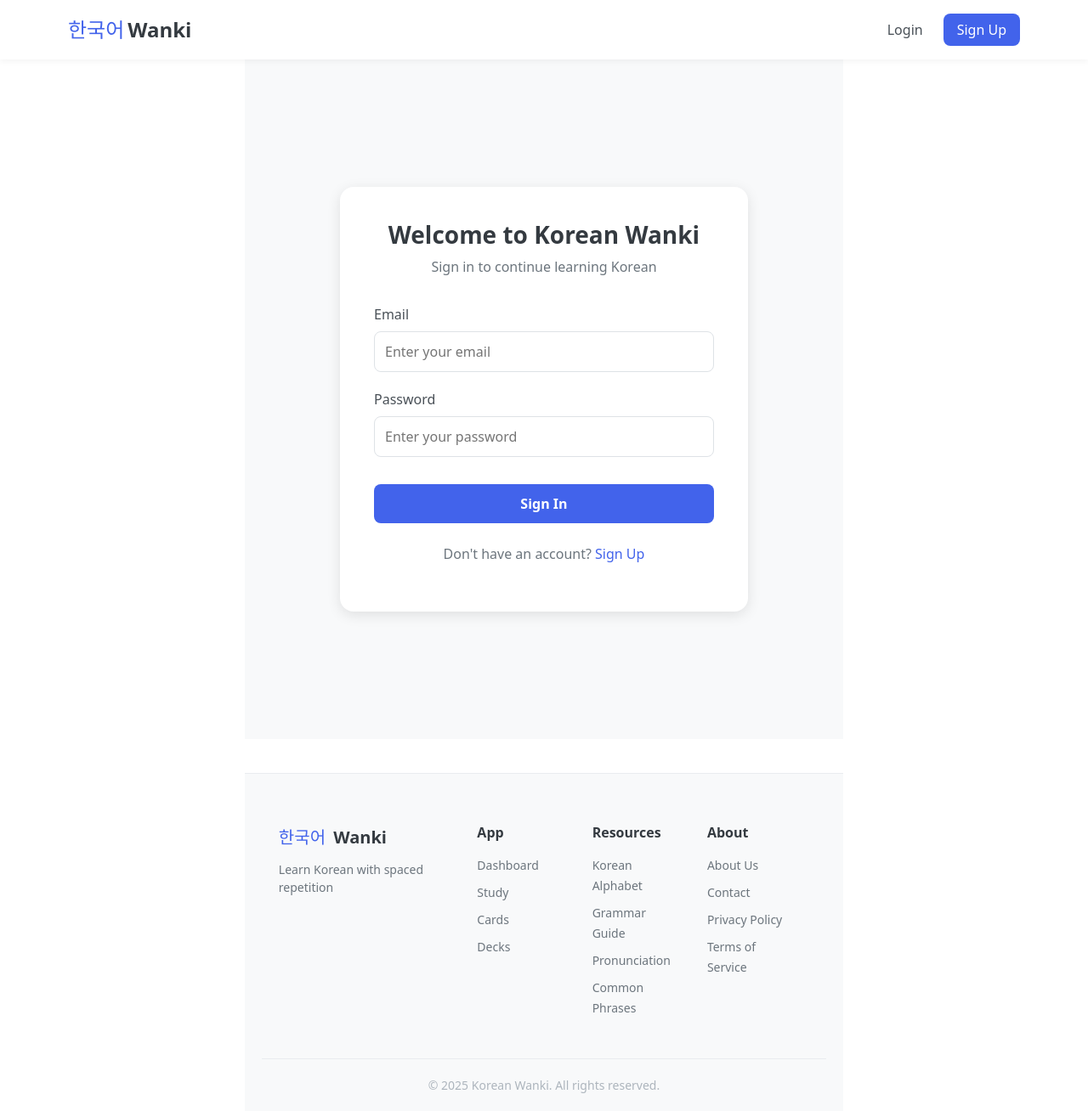
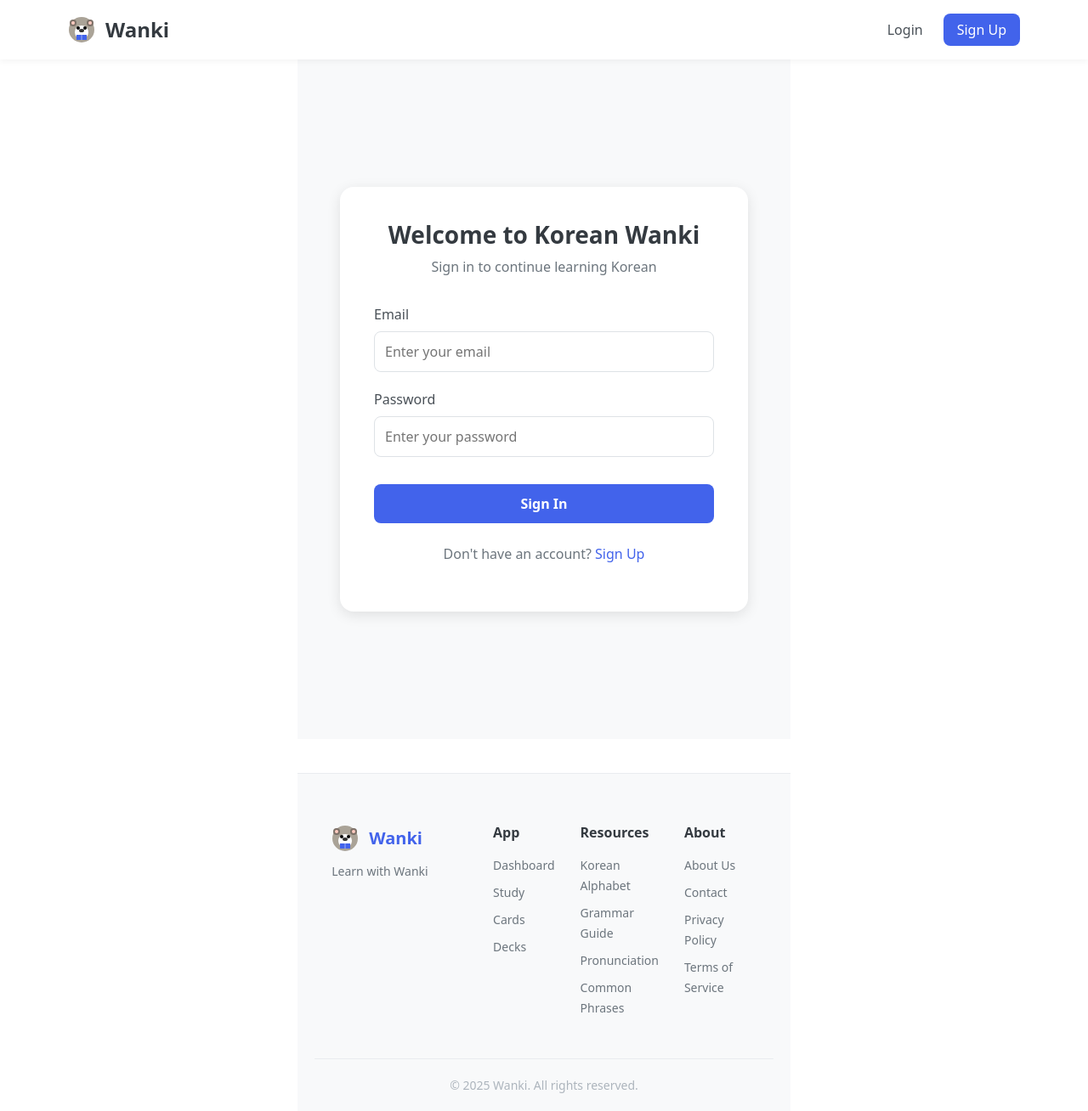
Before and after one commit to poliwoongbjj/korean-srs-app, a React (Vite) app in the folder client/: page /login in a window 1280 px wide. Shown: the whole page at 85% size. Built offline with nearby package versions, Linux system fonts and the light colour scheme.

Commit message:
Modify Header and Footer to show logo with app name

```diff
--- a/client/src/components/common/Footer.css
+++ b/client/src/components/common/Footer.css
@@ -18,11 +18,23 @@
 }
 
 .footer-logo a {
-  display: inline-block;
+  display: flex;
+  align-items: center;
   text-decoration: none;
   font-size: 20px;
   font-weight: 700;
   margin-bottom: 12px;
+}
+
+.footer-logo .logo-image {
+  margin-right: 8px;
+  display: flex;
+  align-items: center;
+}
+
+.footer-logo .logo-app {
+  color: #4263eb;
+  font-weight: 700;
 }
 
 .logo-text {
--- a/client/src/components/common/Footer.jsx
+++ b/client/src/components/common/Footer.jsx
@@ -1,4 +1,4 @@
-// components/common/Footer.jsx - Footer component
+// components/common/Footer.jsx - Updated with logo and original links
 
 import React from "react";
 import { Link } from "react-router-dom";
@@ -13,10 +13,50 @@ const Footer = () => {
         <div className="footer-content">
           <div className="footer-logo">
             <Link to="/">
-              <span className="logo-text">한국어</span>{" "}
+              <div className="logo-image">
+                <svg
+                  width="32"
+                  height="32"
+                  viewBox="0 0 32 32"
+                  fill="none"
+                  xmlns="http://www.w3.org/2000/svg"
+                >
+                  {/* Koala face */}
+                  <circle cx="16" cy="16" r="15" fill="#AAA397" />
+
+                  {/* Ears */}
+                  <circle cx="6" cy="8" r="4" fill="#7D7168" />
+                  <circle cx="26" cy="8" r="4" fill="#7D7168" />
+
+                  {/* Inner ears */}
+                  <circle cx="6" cy="8" r="2" fill="#FFCBC0" />
+                  <circle cx="26" cy="8" r="2" fill="#FFCBC0" />
+
+                  {/* Face markings */}
+                  <circle cx="16" cy="19" r="8" fill="#FFFFFF" />
+
+                  {/* Eyes */}
+                  <circle cx="12" cy="14" r="2" fill="#000000" />
+                  <circle cx="20" cy="14" r="2" fill="#000000" />
+
+                  {/* Nose */}
+                  <ellipse cx="16" cy="17" rx="3" ry="2" fill="#333333" />
+
+                  {/* Book */}
+                  <rect x="10" y="22" width="12" height="6" fill="#4263EB" />
+                  <line
+                    x1="16"
+                    y1="22"
+                    x2="16"
+                    y2="28"
+                    stroke="#FFFFFF"
+                    strokeWidth="0.5"
+                  />
+                </svg>
+              </div>
               <span className="logo-app">Wanki</span>
             </Link>
-            <p>Learn Korean with spaced repetition</p>
+            <p>Learn with Wanki</p>
           </div>
 
           <div className="footer-links">
@@ -77,7 +117,7 @@ const Footer = () => {
         </div>
 
         <div className="footer-bottom">
-          <p>&copy; {currentYear} Korean Wanki. All rights reserved.</p>
+          <p>&copy; {currentYear} Wanki. All rights reserved.</p>
         </div>
       </div>
     </footer>
--- a/client/src/components/common/Header.css
+++ b/client/src/components/common/Header.css
@@ -26,13 +26,19 @@
   font-weight: 700;
 }
 
-.logo-text {
-  color: #4263eb;
+.logo-image {
+  margin-right: 8px;
+  display: flex;
+  align-items: center;
 }
 
 .logo-app {
-  color: #343a40;
-  margin-left: 4px;
+  color: #4263eb;
+  font-weight: 700;
+}
+
+.logo-text {
+  color: #4263eb;
 }
 
 /* Navigation styles */
--- a/client/src/components/common/Header.jsx
+++ b/client/src/components/common/Header.jsx
@@ -1,4 +1,4 @@
-// components/common/Header.jsx - Header component
+// components/common/Header.jsx - Updated with new name and logo
 
 import React, { useState } from "react";
 import { Link, useNavigate } from "react-router-dom";
@@ -28,7 +28,47 @@ const Header = () => {
         <div className="header-content">
           <div className="logo">
             <Link to={isAuthenticated ? "/dashboard" : "/"}>
-              <span className="logo-text">한국어</span>{" "}
+              <div className="logo-image">
+                <svg
+                  width="32"
+                  height="32"
+                  viewBox="0 0 32 32"
+                  fill="none"
+                  xmlns="http://www.w3.org/2000/svg"
+                >
+                  {/* Koala face */}
+                  <circle cx="16" cy="16" r="15" fill="#AAA397" />
+
+                  {/* Ears */}
+                  <circle cx="6" cy="8" r="4" fill="#7D7168" />
+                  <circle cx="26" cy="8" r="4" fill="#7D7168" />
+
+                  {/* Inner ears */}
+                  <circle cx="6" cy="8" r="2" fill="#FFCBC0" />
+                  <circle cx="26" cy="8" r="2" fill="#FFCBC0" />
+
+                  {/* Face markings */}
+                  <circle cx="16" cy="19" r="8" fill="#FFFFFF" />
+
+                  {/* Eyes */}
+                  <circle cx="12" cy="14" r="2" fill="#000000" />
+                  <circle cx="20" cy="14" r="2" fill="#000000" />
+
+                  {/* Nose */}
+                  <ellipse cx="16" cy="17" rx="3" ry="2" fill="#333333" />
+
+                  {/* Book */}
+                  <rect x="10" y="22" width="12" height="6" fill="#4263EB" />
+                  <line
+                    x1="16"
+                    y1="22"
+                    x2="16"
+                    y2="28"
+                    stroke="#FFFFFF"
+                    strokeWidth="0.5"
+                  />
+                </svg>
+              </div>
               <span className="logo-app">Wanki</span>
             </Link>
           </div>
```
